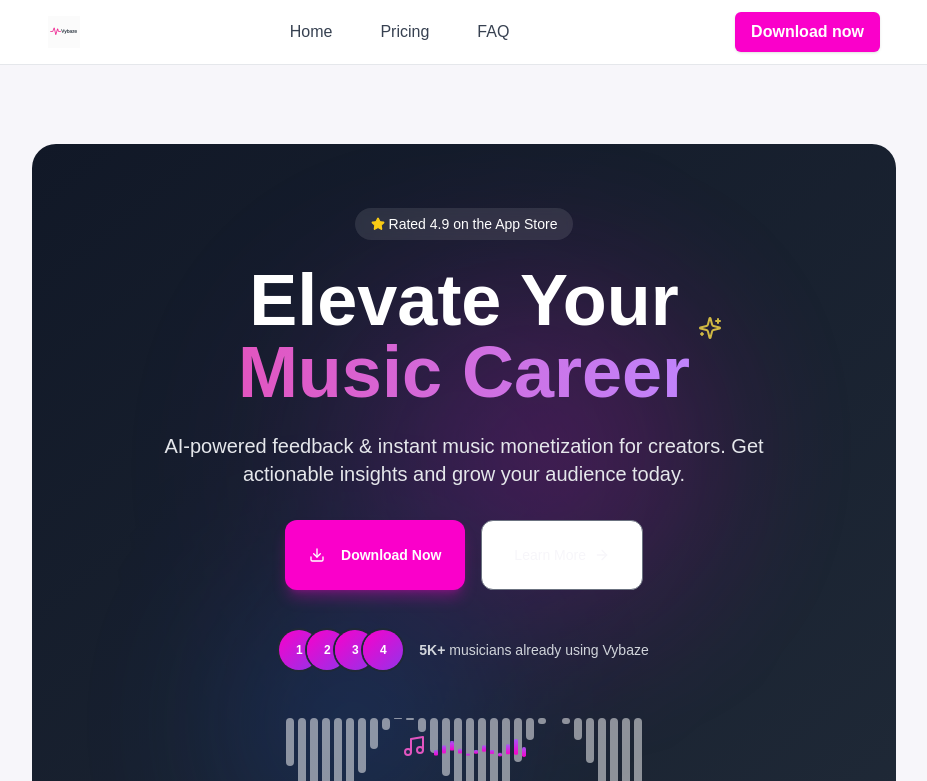
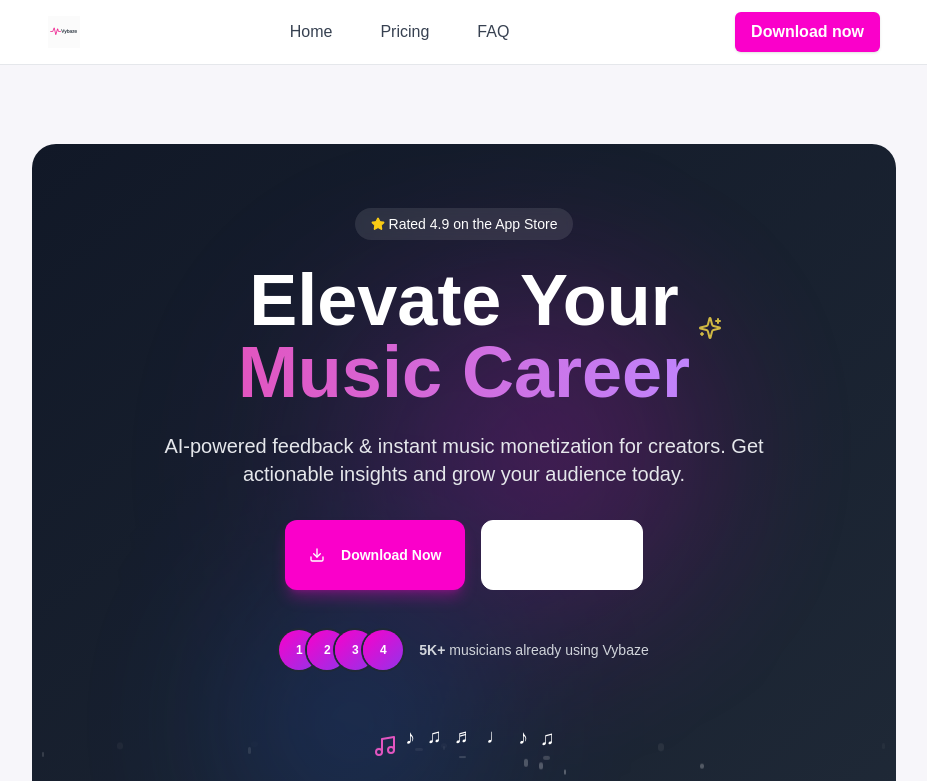
Before and after one commit to tade-dev/vybaze-web, a React (Vite) app: page / in a window 1280 px wide. Shown: the top 781 px of the page, without its empty margins (176-1103 px from the left). Built offline with nearby package versions, Linux system fonts and the light colour scheme; a web font is replaced by a local one.

Commit message:
Fix: Hero section button and animation
- Changed the "Learn More" button to a bordered style.
- Replaced the audio wave animation in the hero section with a different animation.

```diff
--- a/src/components/Hero.tsx
+++ b/src/components/Hero.tsx
@@ -28,8 +28,8 @@ const Hero = () => {
     }
   };
 
-  // Audio wave animation points
-  const wavePoints = Array.from({ length: 30 }, (_, i) => i);
+  // Audio visualization particles
+  const particles = Array.from({ length: 40 }, (_, i) => i);
 
   return (
     <section className="w-full py-12" ref={animationRef}>
@@ -44,19 +44,24 @@ const Hero = () => {
                style={{animationDuration: '8s'}}></div>
         </div>
 
-        {/* Audio wave visualization */}
-        <div className="absolute bottom-8 left-0 w-full flex justify-center space-x-1 opacity-50 h-24 overflow-hidden">
-          {wavePoints.map((point, index) => (
+        {/* Music particles visualization */}
+        <div className="absolute bottom-0 left-0 w-full h-40 overflow-hidden opacity-40">
+          <div className="relative w-full h-full">
+            {particles.map((particle, index) => (
               <div
                 key={index}
-              className="w-1 md:w-2 bg-white rounded-full"
+                className="absolute rounded-full bg-white"
                 style={{
-                height: `${Math.sin(index * 0.5) * 50 + 50}%`,
-                animation: `scale-up 1.2s ease-in-out infinite alternate`,
-                animationDelay: `${index * 0.05}s`
+                  width: `${Math.random() * 6 + 2}px`,
+                  height: `${Math.random() * 6 + 2}px`,
+                  left: `${Math.random() * 100}%`,
+                  bottom: '0',
+                  opacity: Math.random() * 0.6 + 0.4,
+                  animation: `float-up ${Math.random() * 4 + 3}s ease-in-out infinite ${Math.random() * 2}s`
                 }}
               ></div>
             ))}
+          </div>
         </div>
 
         <div className="relative z-10 max-w-4xl mx-auto text-center">
@@ -96,7 +101,7 @@ const Hero = () => {
             <Button
               size="lg"
               variant="outline"
-              className="border-gray-500 text-gray-100 hover:text-white hover:border-white gap-2 h-auto py-6 rounded-xl transition-all duration-300 hover:scale-105 transform backdrop-blur-sm"
+              className="border-white text-white hover:bg-white/10 hover:text-white gap-2 h-auto py-6 rounded-xl transition-all duration-300 hover:scale-105 transform backdrop-blur-sm"
               onClick={scrollToHowItWorks}
             >
               Learn More
@@ -122,21 +127,22 @@ const Hero = () => {
             </p>
           </div>
 
-          {/* Equalizer animation */}
+          {/* Musical notes and symbols animation */}
           <div className={`mt-16 mb-6 flex justify-center gap-2 transition-all duration-1000 transform ${isLoaded ? 'translate-y-0 opacity-100' : 'translate-y-10 opacity-0'}`}
                style={{transitionDelay: '1000ms'}}>
             <Music size={24} className="text-pink-400" />
-            <div className="flex items-end space-x-1 h-6">
-              {[0.4, 0.7, 1, 0.6, 0.3, 0.5, 0.8, 0.5, 0.3, 0.7, 0.9, 0.5].map((height, i) => (
+            <div className="flex items-center space-x-3 h-6">
+              {['♪', '♫', '♬', '♩', '♪', '♫'].map((note, i) => (
                 <div
                   key={i}
-                  className="w-1 bg-gradient-to-t from-pink-500 to-purple-500 rounded-full"
+                  className="text-lg md:text-xl text-gradient-to-r from-pink-400 to-purple-400"
                   style={{
-                    height: `${height * 100}%`,
-                    animation: 'equalizer 1s ease-in-out infinite alternate',
-                    animationDelay: `${i * 0.1}s`
+                    animation: 'music-bounce 2s ease-in-out infinite alternate',
+                    animationDelay: `${i * 0.2}s`
                   }}
-                ></div>
+                >
+                  {note}
+                </div>
               ))}
             </div>
           </div>
@@ -145,9 +151,15 @@ const Hero = () => {
 
       <style>
         {`
-          @keyframes equalizer {
-            0% { transform: scaleY(0.3); }
-            100% { transform: scaleY(1); }
+          @keyframes float-up {
+            0% { transform: translateY(0); opacity: 0.4; }
+            50% { opacity: 0.8; }
+            100% { transform: translateY(-100px); opacity: 0; }
+          }
+
+          @keyframes music-bounce {
+            0% { transform: translateY(0); }
+            100% { transform: translateY(-10px); }
           }
         `}
       </style>
```
Lines whose indentation alone changed are shown as unchanged.
